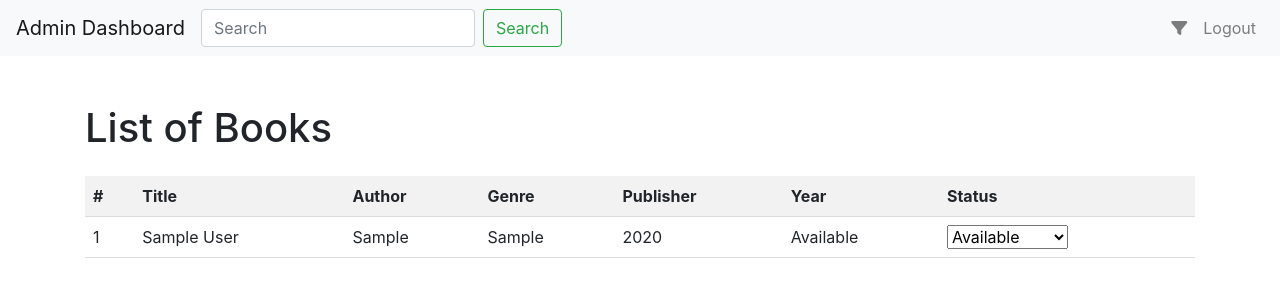
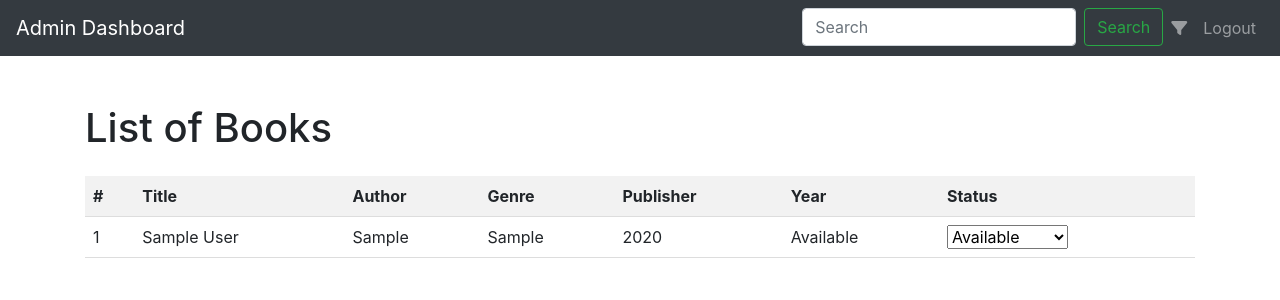
Before and after one commit to ImHimanshuAnand/B9IS123_2324_TMD2, a Flask app: page /books/list in a window 1280 px wide. Shown: the top 300 px of the page. Run offline with Flask 3, Linux system fonts and the light colour scheme; tables that the repository leaves empty or names only in its code hold one stand-in row (values such as "Sample post"); some libraries are stand-ins or nearby versions.

Commit message:
books html

```diff
--- a/templates/book_list.html
+++ b/templates/book_list.html
@@ -7,6 +7,7 @@
   <title>List of Books</title>
   <!-- Bootstrap CSS -->
   <link rel="stylesheet" href="https://stackpath.bootstrapcdn.com/bootstrap/4.5.2/css/bootstrap.min.css">
+  <link rel="stylesheet" href="https://cdnjs.cloudflare.com/ajax/libs/font-awesome/5.15.4/css/all.min.css">
   <style>
     table {
       width: 100%;
@@ -27,18 +28,20 @@
 </head>
 
 <body>
-  <nav class="navbar navbar-expand-lg navbar-light bg-light">
+  <nav class="navbar navbar-expand-lg navbar-dark bg-dark">
     <a class="navbar-brand">Admin Dashboard</a>
     <button class="navbar-toggler" type="button" data-toggle="collapse" data-target="#navbarSupportedContent"
     aria-controls="navbarSupportedContent" aria-expanded="false" aria-label="Toggle navigation">
     <span class="navbar-toggler-icon"></span>
     </button>
     <div class="collapse navbar-collapse" id="navbarSupportedContent">
-      <form class="form-inline my-2 my-lg-0 mr-auto">
-        <input class="form-control mr-sm-2" type="search" placeholder="Search" aria-label="Search">
-        <button class="btn btn-outline-success my-2 my-sm-0" type="submit">Search</button>
-      </form>
       <ul class="navbar-nav ml-auto">
+        <li class="nav-item">
+           <form class="form-inline my-2 my-lg-0 mr-auto">
+             <input class="form-control mr-sm-2" type="search" placeholder="Search" aria-label="Search">
+             <button class="btn btn-outline-success my-2 my-sm-0" type="submit">Search</button>
+           </form>
+        </li>
         <li class="nav-item">
           <a class="nav-link" href="#">
             <i class="fas fa-filter"></i> <!-- Replace this with your filter icon -->
```
